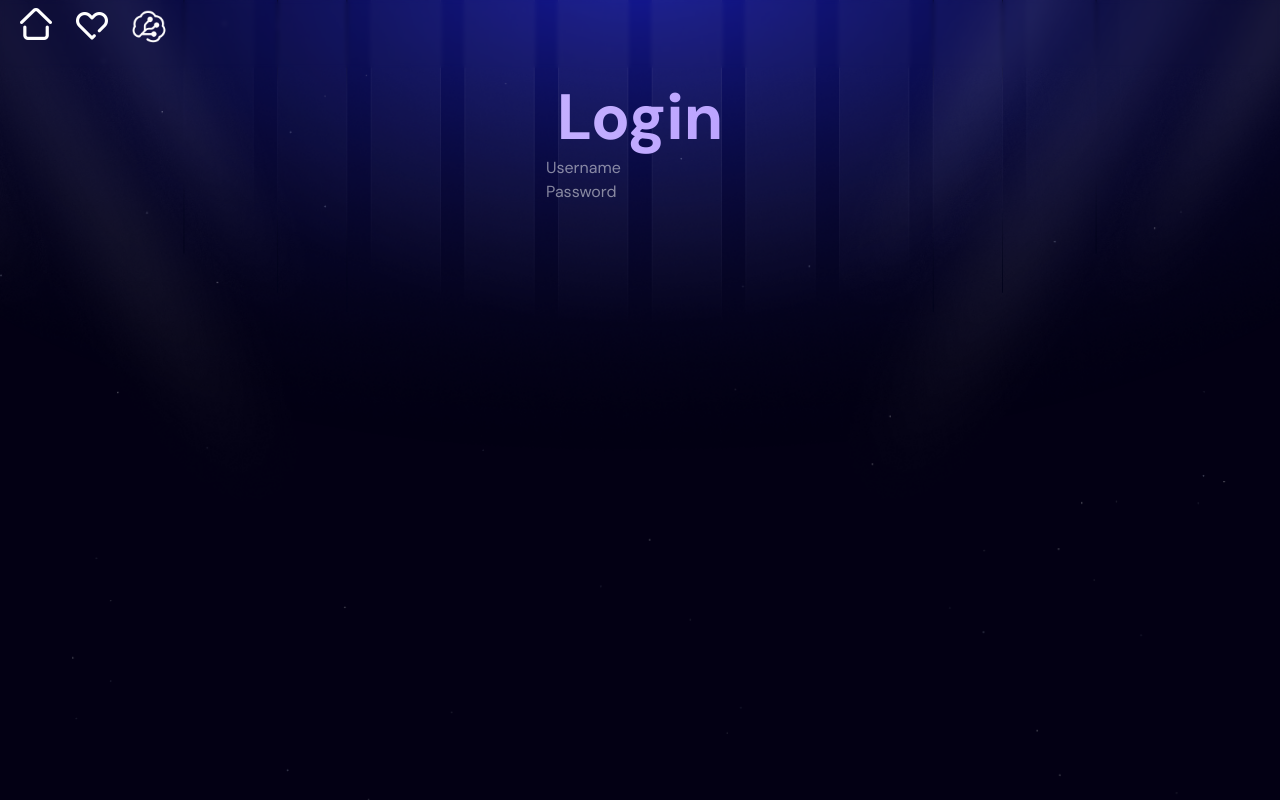
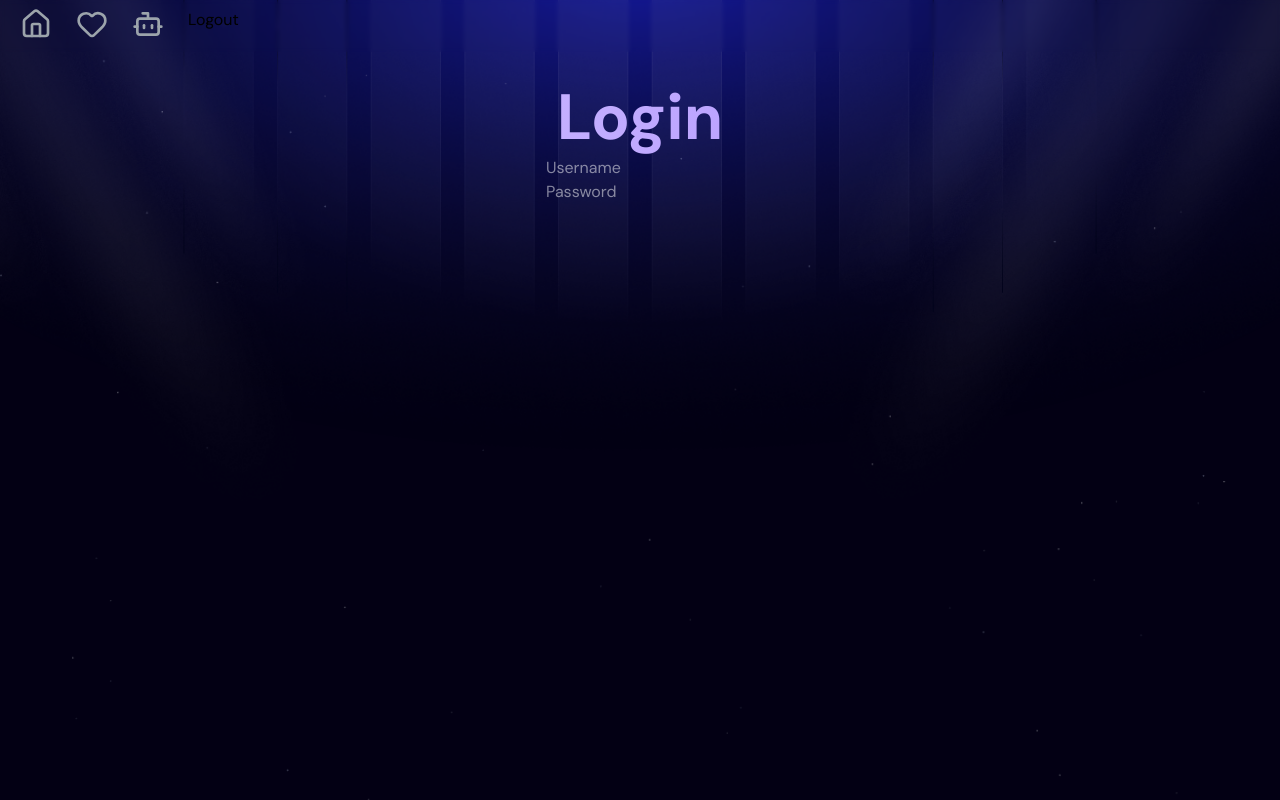
Before and after one commit to sandifer2/MovieTrend, a React (Vite) app in the folder frontend/: page /login in a window 1280 px wide. Built offline with nearby package versions, Linux system fonts and the light colour scheme; no server answers.

Commit message:
initial state for conditional rendering of navbar based on user login, not complete

```diff
--- a/frontend/src/components/Navigation.jsx
+++ b/frontend/src/components/Navigation.jsx
@@ -1,7 +1,15 @@
 import React from 'react';
 import { NavLink } from 'react-router-dom';
+import { useAuth } from '../services/AuthContext';
+import { Home, Heart, Bot } from 'lucide-react';
 
 const Navigation = () => {
+
+    const { user, logoutUser } = useAuth();
+
+    if(!user) return null;2
+
+
 
         return(
             <nav className='fixed top-0 left-0 right-0 z-50 backdrop-blur-[2px]'>
@@ -14,23 +22,30 @@ const Navigation = () => {
                             : 'text-gray-100 hover:text-white transition-colors pb-1'} >
 
 
-                                <img src='/home.png' alt='home page' className='w-8 h-8 filter brightness-0 invert'/>
+                                <Home size={32} />
                             </NavLink>
+
                             <NavLink
                             to='/favorites'
                             className={({isActive}) =>
                             isActive
                             ? 'text-white font-semibold border-b-2 border-purple-500 pb-1'
                             : 'text-gray-100 hover:text-white transition-colors pb-1'} >
-                            <img src='/heart.png' alt='favorites page' className='w-8 h-8 filter brightness-0 invert'/>
+                            <Heart size={32} />
                             </NavLink>
+
                             <NavLink
                             to='/recommendations'
                             className={({isActive}) =>
                                 isActive
-                                ? 'text-white font-semibold broder-b-2 border-purple-500 pb-1'
+                                ? 'text-white font-semibold border-b-2 border-purple-500 pb-1'
                                 : 'text-gray-100 hover:text-white transition-colors pb-1'}>
-                                <img src='/ai.png' alt='recommendations page' className='w-12 h-12 filter brightness-0 invert -translate-y-[0.35rem] -translate-x-[0.42rem]'/>
+                                <Bot size={32} />
+                            </NavLink>
+
+                            <NavLink>
+
+                                <button>Logout</button>
                             </NavLink>
                     </div>
                 </div>
```
